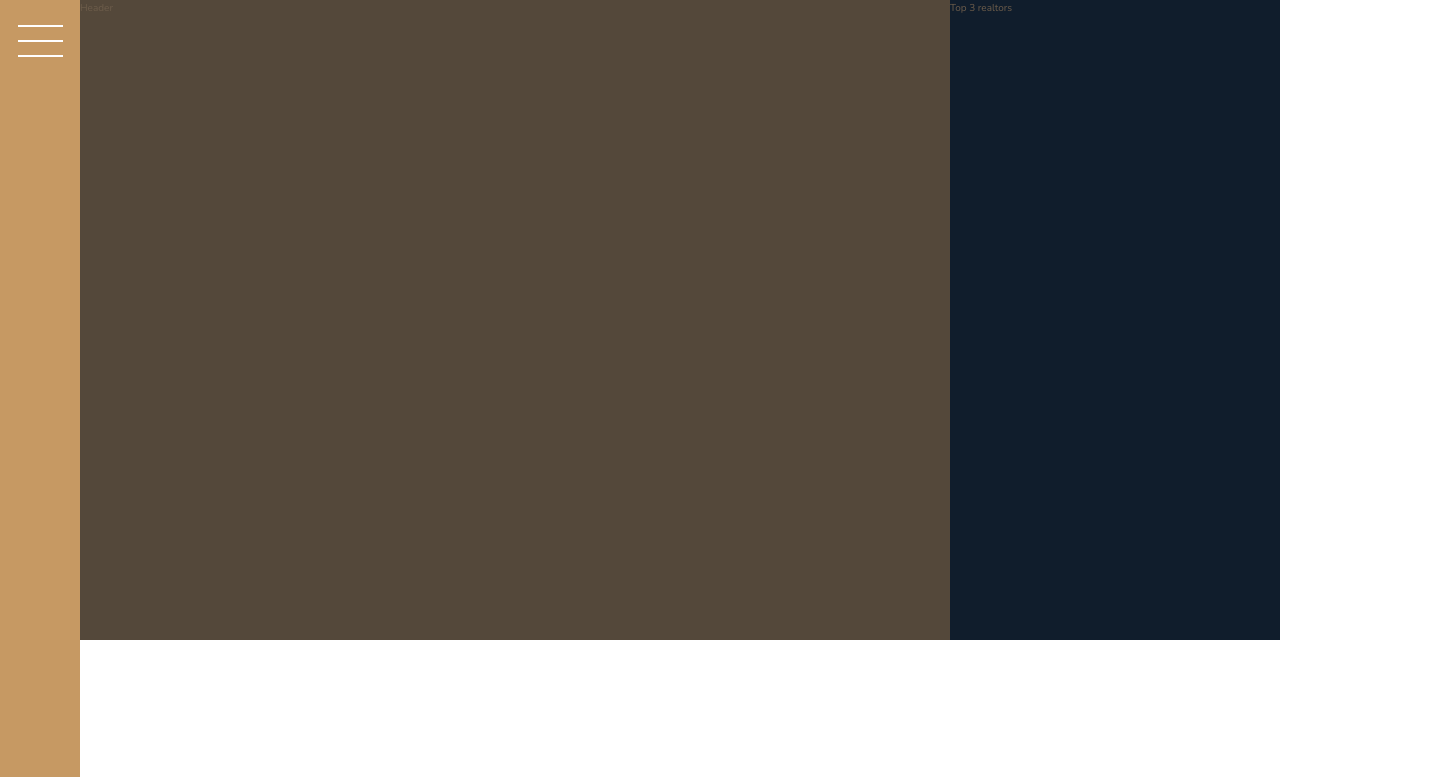
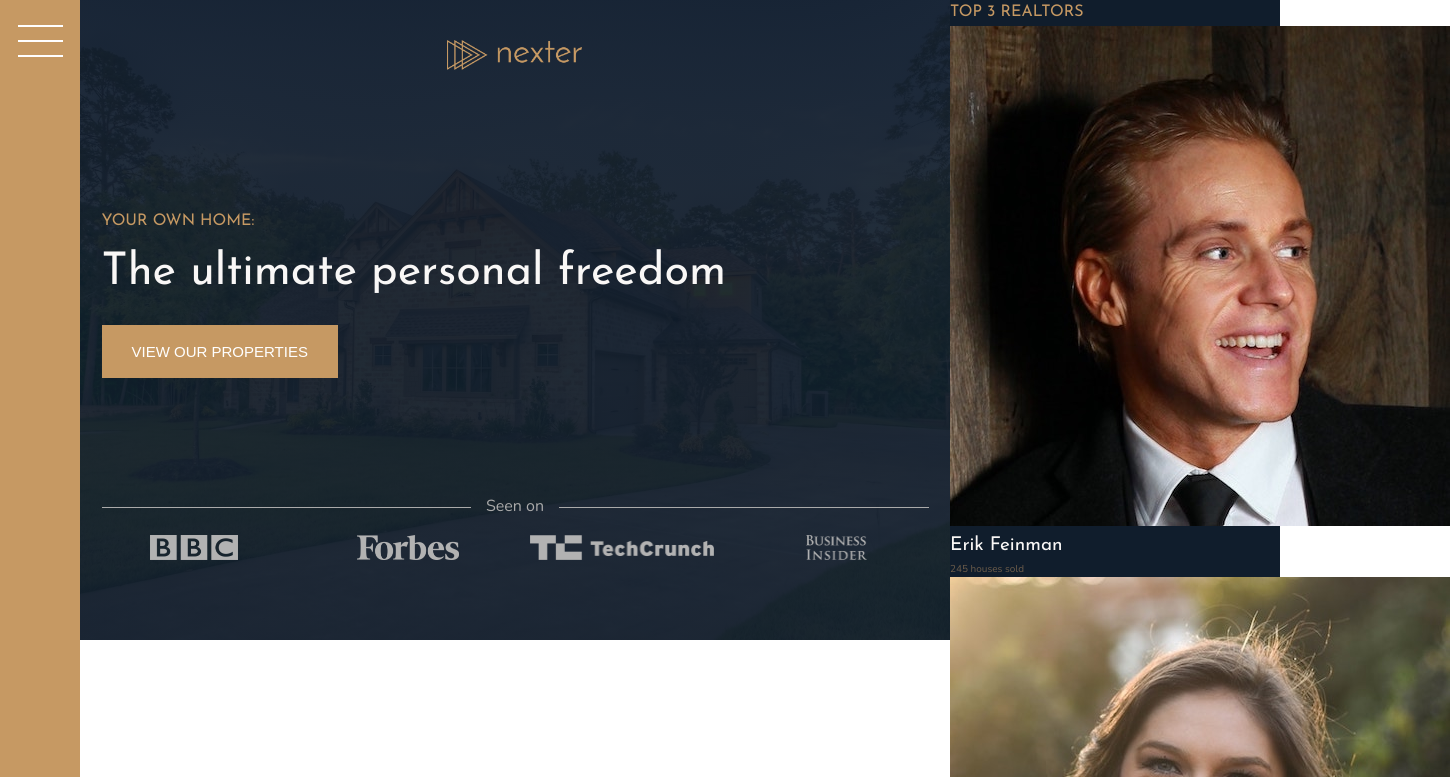
Before and after one commit to ThomsonCoding/Nexter, a website: page index.html in a window 1280 px wide. Shown: the top 777 px of the page, 1450 px wide, since content can reach past the window. Drawn offline with nearby package versions, Linux system fonts and the light colour scheme; files that its build step writes are made by us from their sources.

Commit message:
Development

```diff
--- a/index.html
+++ b/index.html
@@ -17,11 +17,40 @@
         </div>
 
         <header class="header">
-            Header
+            <img src="img/logo.png" alt="Nexter logo" class="header__logo">
+            <h3 class="heading-3">Your own home:</h3>
+            <h1 class="heading-1">The ultimate personal freedom</h1>
+            <button class="btn header__btn">View our properties</button>
+            <div class="header__seenon-text">Seen on</div>
+            <div class="header__seenon-logos">
+                <img src="img/logo-bbc.png" alt="Seen on logo 1">
+                <img src="img/logo-forbes.png" alt="Seen on logo 2">
+                <img src="img/logo-techcrunch.png" alt="Seen on logo 3">
+                <img src="img/logo-bi.png" alt="Seen on logo 4">
+            </div>
         </header>
 
         <div class="realtors">
-            Top 3 realtors
+            <h3 class="heading-3">Top 3 Realtors</h3>
+            <div class="realtors__list">
+                <img src="img/realtor-1.jpeg" alt="Realtor 1" class="realtors__img">
+                <div class="realtors__details">
+                    <h4 class="heading-4 heading-4--light">Erik Feinman</h4>
+                    <p class="realtors__sold">245 houses sold</p>
+                </div>
+
+                <img src="img/realtor-2.jpeg" alt="Realtor 2" class="realtors__img">
+                <div class="realtors__details">
+                    <h4 class="heading-4 heading-4--light">Kim Brown</h4>
+                    <p class="realtors__sold">212 houses sold</p>
+                </div>
+
+                <img src="img/realtor-3.jpeg" alt="Realtor 3" class="realtors__img">
+                <div class="realtors__details">
+                    <h4 class="heading-4 heading-4--light">Toby Ramsey</h4>
+                    <p class="realtors__sold">198 houses sold</p>
+                </div>
+            </div>
         </div>
 
         <section class="features">
--- a/sass/_header.scss
+++ b/sass/_header.scss
@@ -1,4 +1,54 @@
 .header {
     background-color: $color-grey-dark-1;
+    background-image: linear-gradient(rgba($color-secondary, .93), rgba($color-secondary, .93)), url(../img/hero.jpeg);
+    background-size: cover;
+    background-position: center;
     grid-column: full-start / col-end 6;
+    padding: 4rem 8rem 8rem 8rem;
+
+    display: grid;
+    grid-template-rows: 1fr min-content 6rem 1fr;
+    grid-template-columns: max-content;
+    grid-row-gap: 1.5rem;
+    justify-content: center;
+
+    &__logo {
+        height: 3rem;
+        justify-self: center;
+    }
+
+    &__btn {
+        align-self: start;
+        justify-self: start;
+    }
+
+    &__seenon-text {
+        display: grid;
+        grid-template-columns: 1fr max-content 1fr;
+        grid-column-gap: 1.5rem;
+        align-items: center;
+
+        font-size: 1.6rem;
+        color: $color-grey-light-2;
+
+        &::before,
+        &::after {
+            content: "";
+            height: 1px;
+            display: block;
+            background-color: currentColor;
+        }
+    }
+
+    &__seenon-logos {
+        display: grid;
+        grid-template-columns: repeat(4, 1fr);
+        grid-column-gap: 3rem;
+        justify-items: center;
+
+        img {
+            height: 2.5rem;
+            filter: brightness(70%);
+        }
+    }
 }
--- a/sass/_typography.scss
+++ b/sass/_typography.scss
@@ -5,6 +5,9 @@
 
 .heading-1 {
     @extend %heading;
+    font-size: 4.5rem;
+    color: $color-grey-light-1;
+    line-height: 1;
 }
 
 .heading-2 {
```
